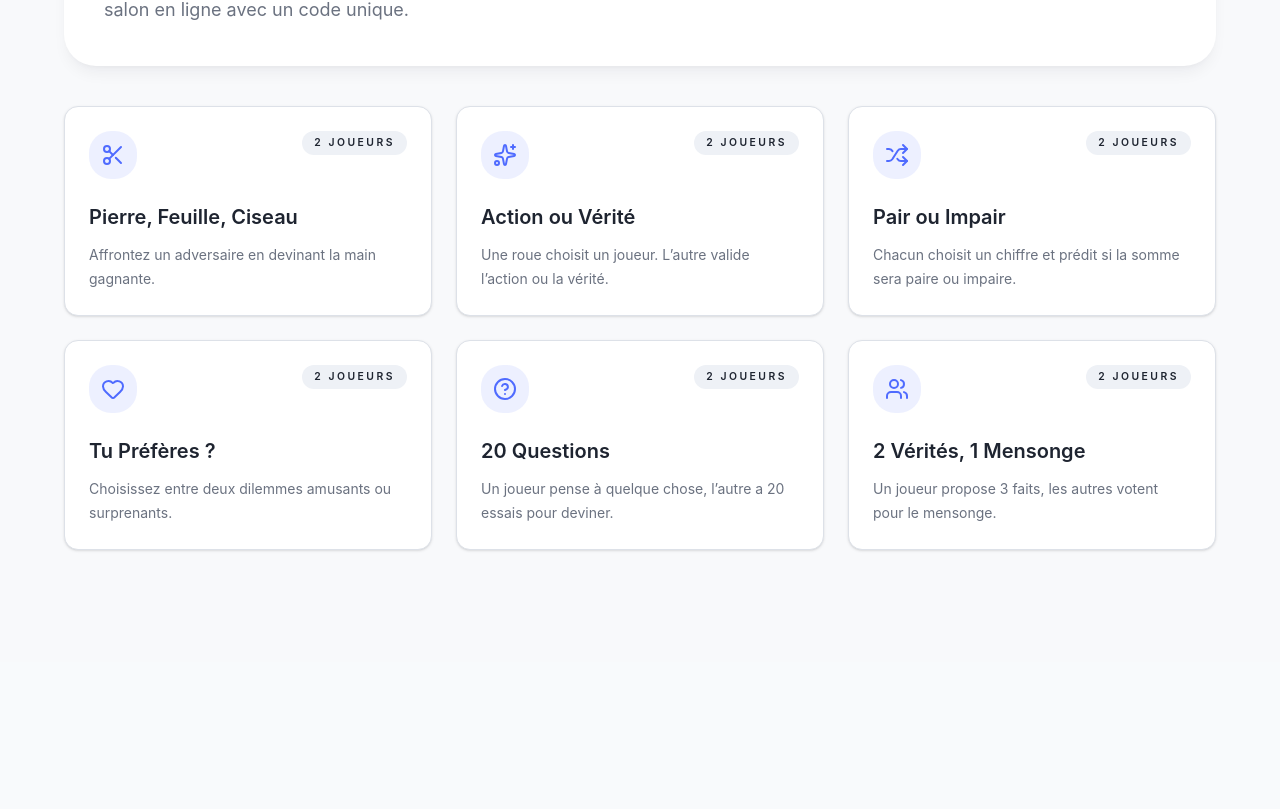
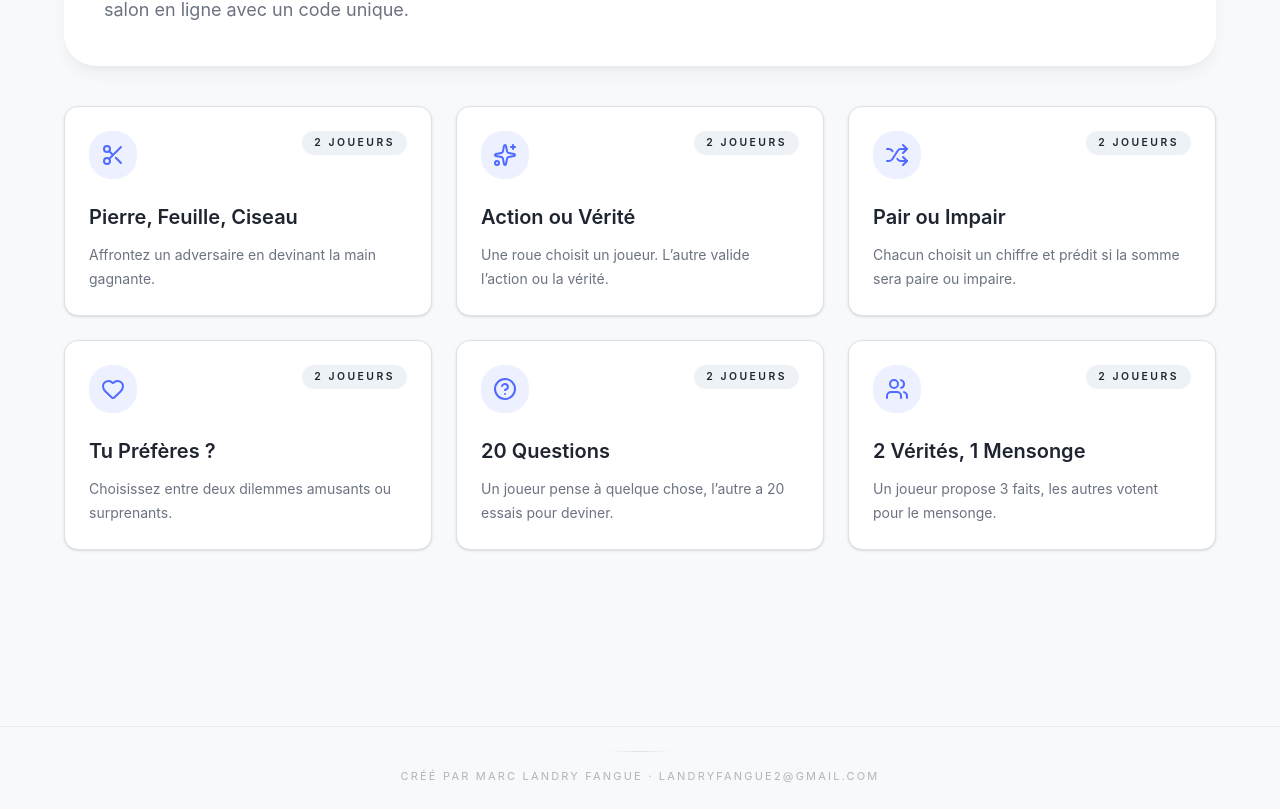
Before and after one commit to karaflam/game, a React (Vite) app in the folder frontend/: page / in a window 1280 px wide. Shown: the part 319-1128 px from the top of the page. Before the commit the page ends 981 px from the top, so only its background shows below. Built offline with nearby package versions, Linux system fonts and the light colour scheme; no server answers.

Commit message:
feat: add a discreet author signature footer on every page
Small, low-opacity, centered credit line beneath a thin gradient
divider — sits below the main content on every route via App.tsx's
shared shell, brightens slightly on hover so it's readable without
competing with the actual page content.

```diff
--- a/frontend/src/App.tsx
+++ b/frontend/src/App.tsx
@@ -1,6 +1,7 @@
 import { useLocation } from 'react-router-dom';
 import { AnimatePresence, motion } from 'framer-motion';
 import { Header } from './components/layout/Header';
+import { Footer } from './components/layout/Footer';
 import { ReconnectingOverlay } from './components/ReconnectingOverlay';
 import { HomePage } from './pages/HomePage';
 import { GameModePage } from './pages/GameModePage';
@@ -21,10 +22,10 @@ function App() {
   const location = useLocation();
 
   return (
-    <div className="app-shell min-h-screen bg-background text-foreground">
+    <div className="app-shell flex min-h-screen flex-col bg-background text-foreground">
       <ReconnectingOverlay />
       <Header />
-      <main className="mx-auto max-w-7xl px-4 sm:px-6 lg:px-8">
+      <main className="mx-auto w-full max-w-7xl flex-1 px-4 sm:px-6 lg:px-8">
         <AnimatePresence mode="wait" initial={false}>
           <motion.div
             key={location.pathname}
@@ -49,6 +50,7 @@ function App() {
         </motion.div>
         </AnimatePresence>
       </main>
+      <Footer />
     </div>
   );
 }
--- /dev/null
+++ b/frontend/src/components/layout/Footer.tsx
@@ -0,0 +1,18 @@
+const AUTHOR_NAME = 'Marc Landry Fangue';
+const AUTHOR_EMAIL = 'landryfangue2@gmail.com';
+
+export function Footer() {
+  return (
+    <footer className="mt-16 border-t border-border/60 py-6">
+      <div className="mx-auto flex max-w-7xl flex-col items-center gap-1 px-4 text-center sm:px-6 lg:px-8">
+        <div className="h-px w-16 bg-gradient-to-r from-transparent via-border to-transparent" />
+        <p className="mt-3 text-[11px] uppercase tracking-[0.2em] text-muted-foreground/50 transition-colors duration-300 hover:text-muted-foreground">
+          Créé par {AUTHOR_NAME} ·{' '}
+          <a href={`mailto:${AUTHOR_EMAIL}`} className="underline-offset-2 hover:underline">
+            {AUTHOR_EMAIL}
+          </a>
+        </p>
+      </div>
+    </footer>
+  );
+}
```
